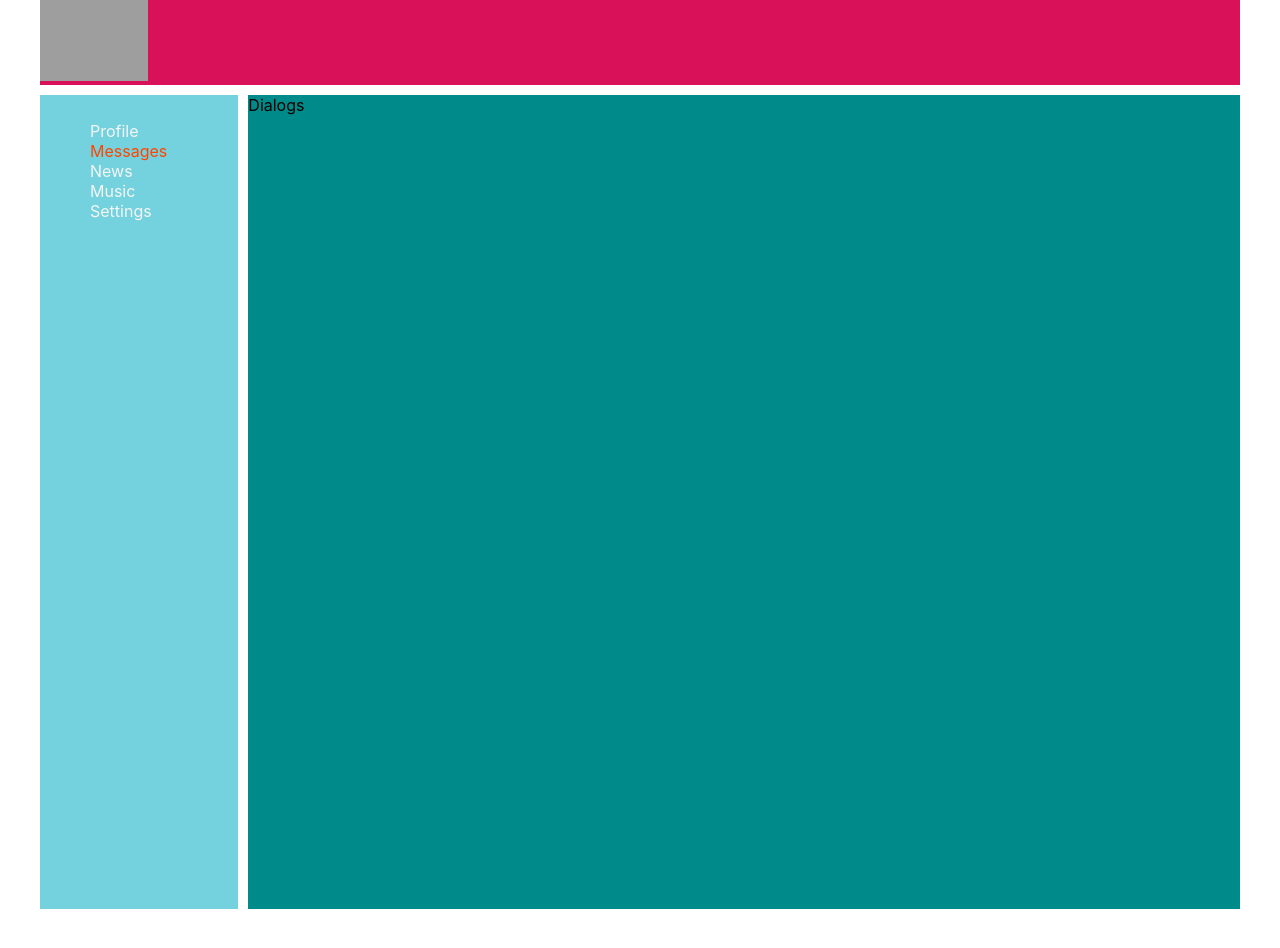
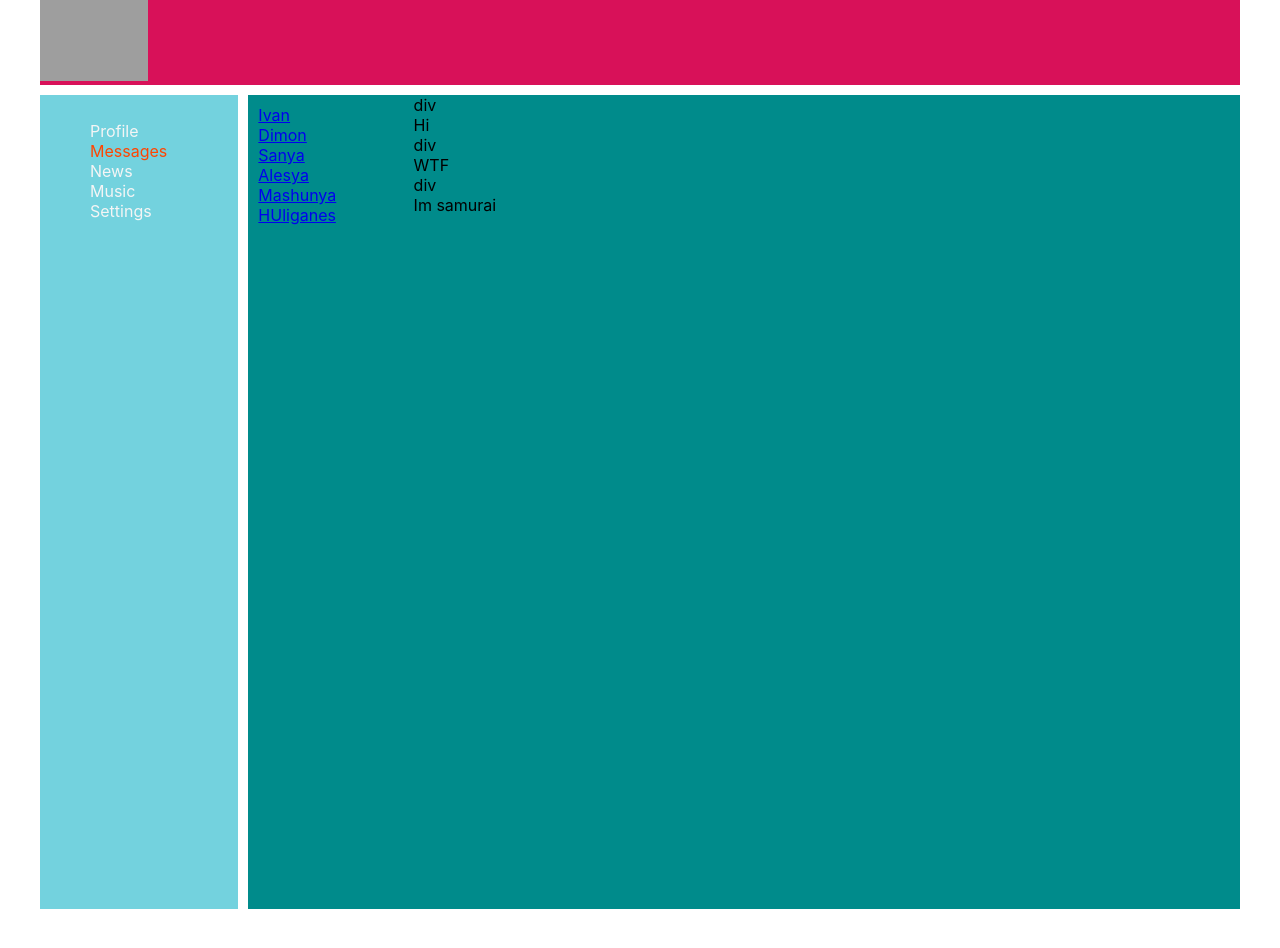
Before and after one commit to Vance051/samurai-way-main, a React (Create React App) app: page /dialogs in a window 1280 px wide. Shown: the top 948 px of the page. Built offline with nearby package versions, Linux system fonts and the light colour scheme; grey boxes are pictures that could not be loaded.

Commit message:
Lesson22:refactor: dialogs page

```diff
--- a/src/Components/Dialogs/Dialogs.module.css
+++ b/src/Components/Dialogs/Dialogs.module.css
@@ -0,0 +1,19 @@
+.dialogs {
+    display: grid;
+    grid-template-columns: 2fr 10fr;
+}
+
+.dialogsItem {
+    padding: 10px;
+}
+
+.dialogsItem  .active {
+    color: coral;
+}
+
+
+.messages {
+}
+
+.message {
+}
--- a/src/Components/Dialogs/Dialogs.tsx
+++ b/src/Components/Dialogs/Dialogs.tsx
@@ -1,9 +1,37 @@
 import React from 'react';
+import styles from './Dialogs.module.css'
+import {NavLink} from "react-router-dom";
 
-const Dialogs = (props: any) => {
+const Dialogs = () => {
     return (
-        <div>
-            Dialogs
+        <div className={styles.dialogs}>
+            <div className={styles.dialogsItem}>
+                <div className={`${styles.dialog} ${styles.active}`}>
+                    <div className={styles.dialog}>
+                        <NavLink to={'dialogs/1'}>Ivan</NavLink>
+                    </div>
+                </div>
+                <div className={styles.dialog}>
+                    <NavLink to={'dialogs/2'}>Dimon </NavLink>
+                </div>
+                <div className={styles.dialog}>
+                    <NavLink to={'dialogs/3'}>Sanya</NavLink>
+                </div>
+                <div className={styles.dialog}>
+                    <NavLink to={'dialogs/4'}> Alesya </NavLink>
+                </div>
+                <div className={styles.dialog}>
+                    <NavLink to={'dialogs/5'}> Mashunya </NavLink>
+                </div>
+                <div className={styles.dialog}>
+                    <NavLink to={'dialogs/6'}> HUliganes </NavLink>
+                </div>
+            </div>
+            <div className={styles.massages}>
+                div <div className={styles.message}>Hi</div>
+                div <div className={styles.message}>WTF</div>
+                div <div className={styles.message}>Im samurai</div>
+            </div>
         </div>
     );
 };
```
